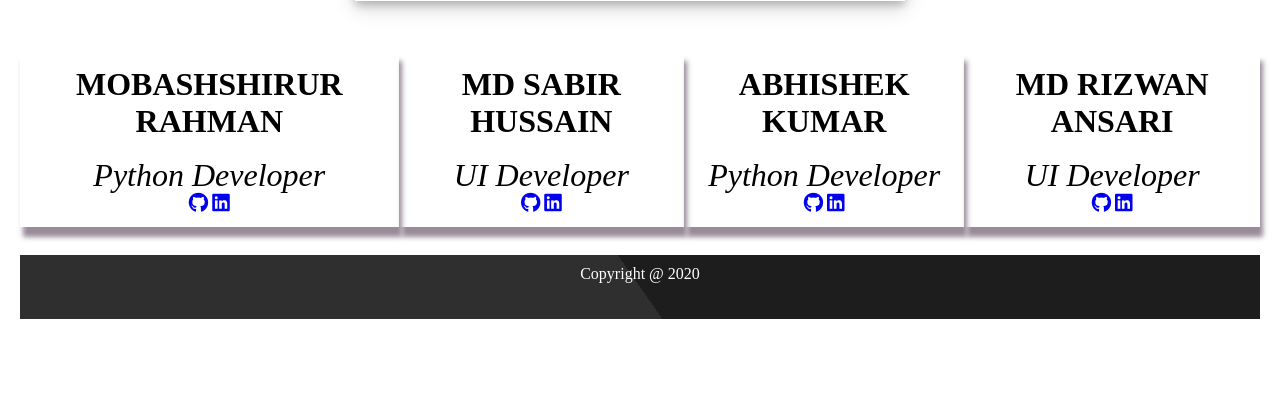
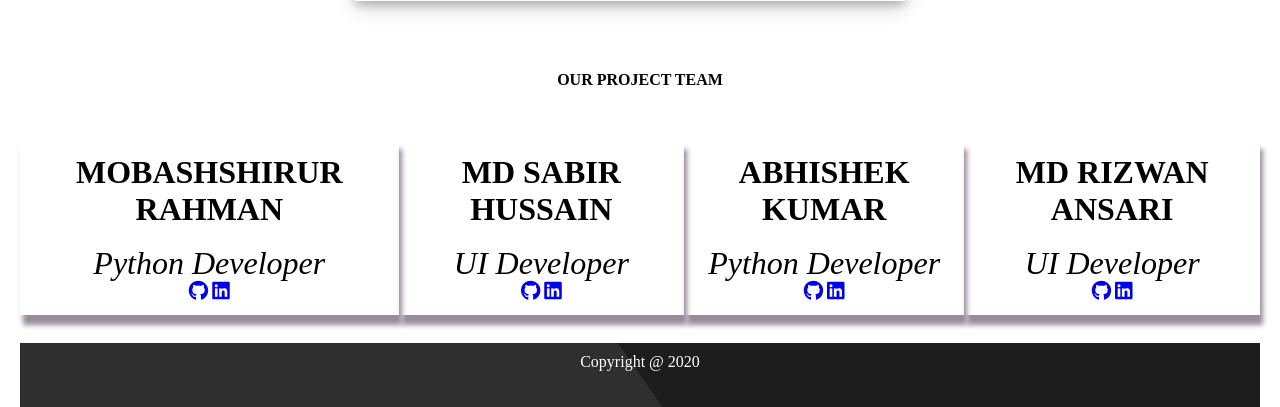
Before and after one commit to mobashshirurrahman/ipl-score-predictor, a Flask app: page / in a window 1280 px wide. Shown: the part 850-1257 px from the top of the page. Before the commit the page ends 1169 px from the top, so only its background shows below. Run offline with Flask 2, Linux system fonts and the light colour scheme; parts of the project's set-up code (start-up, migrations or seed data) failed here and were passed over; some libraries are stand-ins or nearby versions.

Commit message:
Update index.html

```diff
--- a/templates/index.html
+++ b/templates/index.html
@@ -80,6 +80,10 @@
    <h4> RATING OF OUR PREDICTION APP!</h4>
   </div>
   <div class="rate"><img src="https://d13ir53smqqeyp.cloudfront.net/d11-static-pages/images/d11_rating.webp" alt="img"></div>
+<!--      TEAM NAME-->
+      <div class="team">
+   <h4> OUR PROJECT TEAM</h4>
+  </div>
   <div class="member">
     <div class="n1"><h5>MOBASHSHIRUR RAHMAN</h5>
       <p style="font-style: italic;">Python Developer</p>
```
